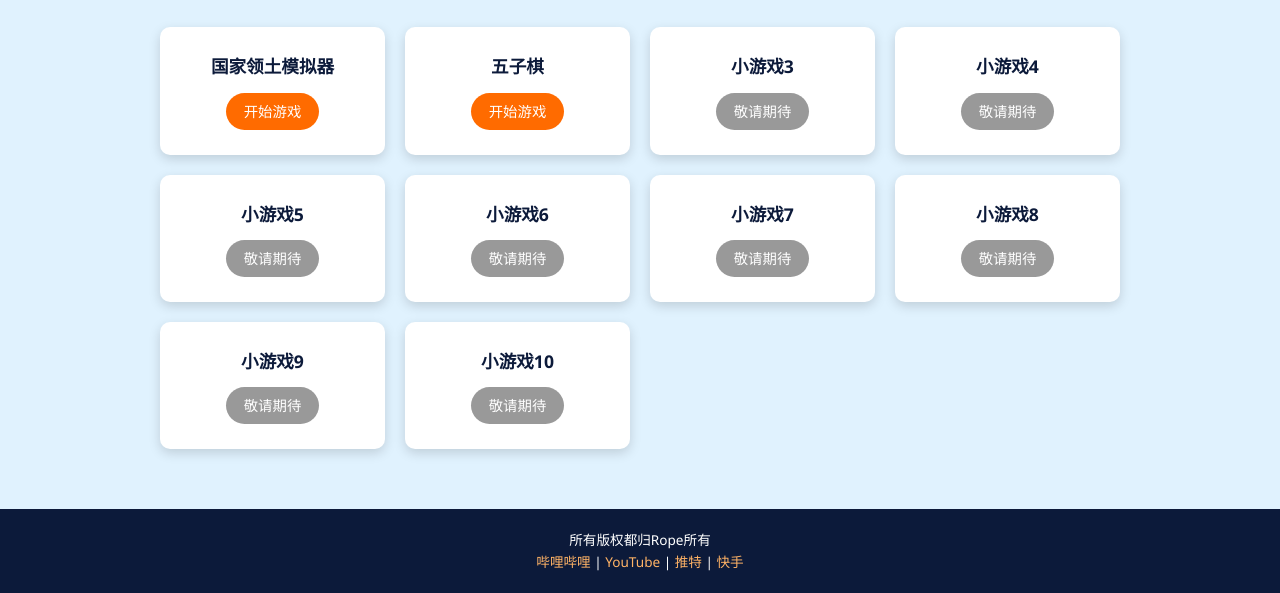
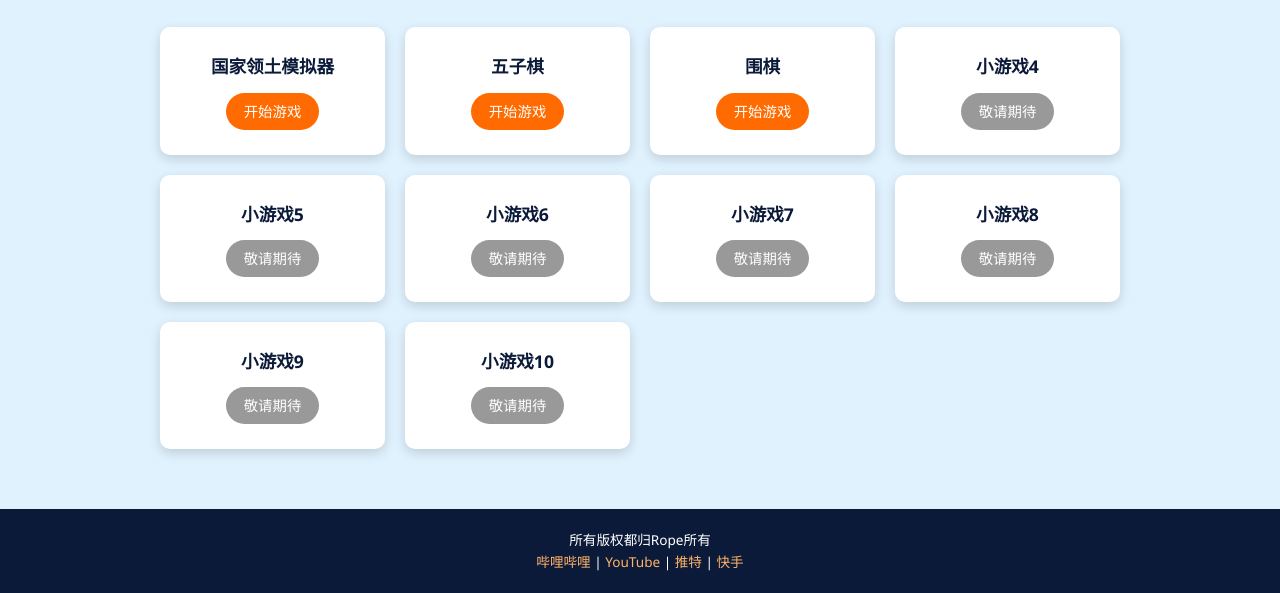
Before and after one commit to RopeuoepoR/RopeuoepoR, a plain HTML site: page games.html in a window 1280 px wide. Shown: the part 217-810 px from the top of the page. Drawn offline with Linux system fonts and the light colour scheme.

Commit message:
Update games.html
优化

```diff
--- a/games.html
+++ b/games.html
@@ -198,16 +198,16 @@
             <h3>国家领土模拟器</h3>
             <a href=" ./games/country-simulator/index.html" class="play-btn">开始游戏</a>
         </div>
-        <!-- 小游戏2（预留） -->
+        <!-- 小游戏2  -->
         <div class="game-card">
             <h3>五子棋</h3>
             <a href="./games/gobang/index.html" class="play-btn">开始游戏</a>
         </div>
-        <!-- 小游戏3-10（预留） -->
-        <div class="game-card">
-            <h3>小游戏3</h3>
-            <a href="#" class="play-btn disabled">敬请期待</a>
-        </div>
+        <!-- 小游戏3   -->
+       <div class="game-card">
+    <h3>围棋</h3>
+    <a href="./games/go/index.html" class="play-btn">开始游戏</a>
+</div>
         <div class="game-card">
             <h3>小游戏4</h3>
             <a href="#" class="play-btn disabled">敬请期待</a>
```
